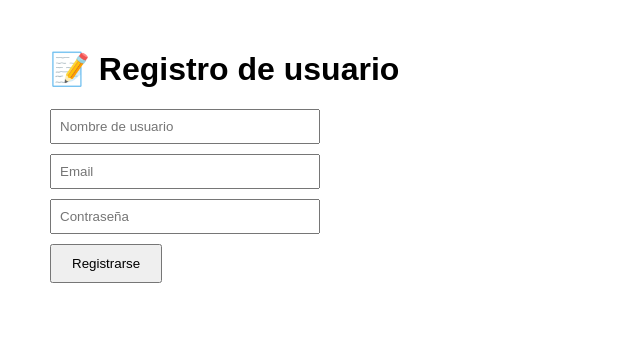
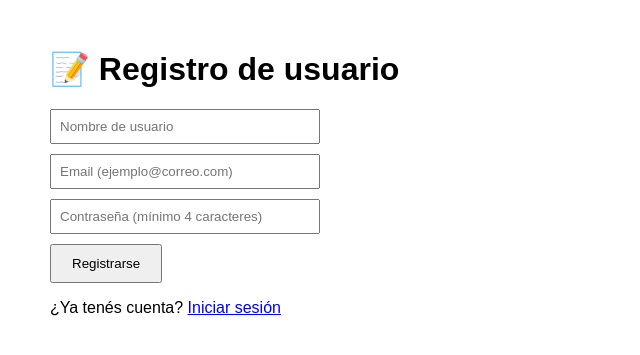
Before and after one commit to ana-donaldson/dulce-tentacion, a PHP site: page /registro.php in a window 1280 px wide. Shown: the top 355 px of the page, without its empty margins (0-640 px from the left). Run offline with PHP 8.4, Linux system fonts and the light colour scheme.

Commit message:
nuevas validaciones, a contraseña y formato de email

```diff
--- a/proyecto_postres/registro.php
+++ b/proyecto_postres/registro.php
@@ -1,21 +1,61 @@
 <?php
-require_once 'conexion.php';
-
+require 'conexion.php';
 $mensaje = '';
+$error = '';
 
 if ($_SERVER['REQUEST_METHOD'] == 'POST') {
     $nombre_usuario = $_POST['nombre_usuario'];
     $email = $_POST['email'];
-    $contraseña = password_hash($_POST['contraseña'], PASSWORD_DEFAULT);
-    $rol = 'usuario';
+    $contraseña = $_POST['contraseña'];
 
-    $sql = "INSERT INTO usuarios (nombre_usuario, email, contraseña, rol)
-            VALUES ('$nombre_usuario', '$email', '$contraseña', '$rol')";
+    // Validación 1: Formato de email
+    if (!filter_var($email, FILTER_VALIDATE_EMAIL)) {
+        $error = "❌ El email no es válido. Usá un formato como: nombre@ejemplo.com";
+    }
+    // Validación 2: Dominio permitido
+    else {
+        $dominios_permitidos = ['gmail.com', 'hotmail.com', 'yahoo.com', 'outlook.com'];
+        $partes = explode('@', $email);
+        $dominio = strtolower(end($partes));
 
-    if ($conn->query($sql)) {
-        $mensaje = "✅ Usuario registrado correctamente. <a href='login.php'>Iniciar sesión</a>";
-    } else {
-        $mensaje = "❌ Error: " . $conn->error;
+        if (!in_array($dominio, $dominios_permitidos)) {
+            $error = "❌ El email debe tener un formato valido: gmail.com, hotmail.com, yahoo.com o outlook.com";
+        }
+    }
+
+    // Validación 3: Contraseña mínima
+    if (empty($error) && strlen($contraseña) < 4) {
+        $error = "❌ La contraseña debe tener al menos 4 caracteres";
+    }
+
+    if (empty($error)) {
+        // Validación 4: Verificar si el nombre de usuario ya existe
+        $check = $conn->query("SELECT id FROM usuarios WHERE nombre_usuario = '$nombre_usuario'");
+        if ($check->num_rows > 0) {
+            $error = "❌ El nombre de usuario '$nombre_usuario' ya está en uso. Elegí otro.";
+        } else {
+            // Validación 5: Verificar si el email ya existe
+            $check_email = $conn->query("SELECT id FROM usuarios WHERE email = '$email'");
+            if ($check_email->num_rows > 0) {
+                $error = "❌ El email '$email' ya está registrado. Usá otro o <a href='login.php'>iniciá sesión</a>.";
+            } else {
+                // Si paso todos los filtros, se registra
+                $contraseña_hash = password_hash($contraseña, PASSWORD_DEFAULT);
+                $rol = 'usuario';
+
+                //PREPARED STATEMENTS
+                $sql = "INSERT INTO usuarios (nombre_usuario, email, contraseña, rol)
+                        VALUES (?, ?, ?, ?)";
+                $stmt = $conn->prepare($sql);
+                $stmt->bind_param("ssss", $nombre_usuario, $email, $contraseña_hash, $rol);
+
+                if ($stmt->execute()) {
+                    $mensaje = "✅ Usuario registrado correctamente. <a href='login.php'>Iniciar sesión</a>";
+                } else {
+                    $error = "❌ Error al registrar: " . $stmt->error;
+                }
+            }
+        }
     }
 }
 ?>
@@ -27,21 +67,24 @@ if ($_SERVER['REQUEST_METHOD'] == 'POST') {
         body { font-family: Arial; margin: 50px; }
         input { display: block; margin: 10px 0; padding: 8px; width: 250px; }
         button { padding: 10px 20px; }
-        .mensaje { margin: 20px 0; padding: 10px; background: #f0f0f0; }
+        .mensaje { margin: 20px 0; padding: 10px; background: #d4edda; color: #155724; border-radius: 5px; }
+        .error { margin: 20px 0; padding: 10px; background: #f8d7da; color: #721c24; border-radius: 5px; }
     </style>
 </head>
 <body>
     <h1>📝 Registro de usuario</h1>
-
     <?php if($mensaje): ?>
         <div class="mensaje"><?php echo $mensaje; ?></div>
     <?php endif; ?>
-
+    <?php if($error): ?>
+        <div class="error"><?php echo $error; ?></div>
+    <?php endif; ?>
     <form method="POST">
         <input type="text" name="nombre_usuario" placeholder="Nombre de usuario" required>
-        <input type="email" name="email" placeholder="Email" required>
-        <input type="password" name="contraseña" placeholder="Contraseña" required>
+        <input type="email" name="email" placeholder="Email (ejemplo@correo.com)" required>
+        <input type="password" name="contraseña" placeholder="Contraseña (mínimo 4 caracteres)" required>
         <button type="submit">Registrarse</button>
     </form>
+    <p>¿Ya tenés cuenta? <a href="login.php">Iniciar sesión</a></p>
 </body>
 </html>
```
